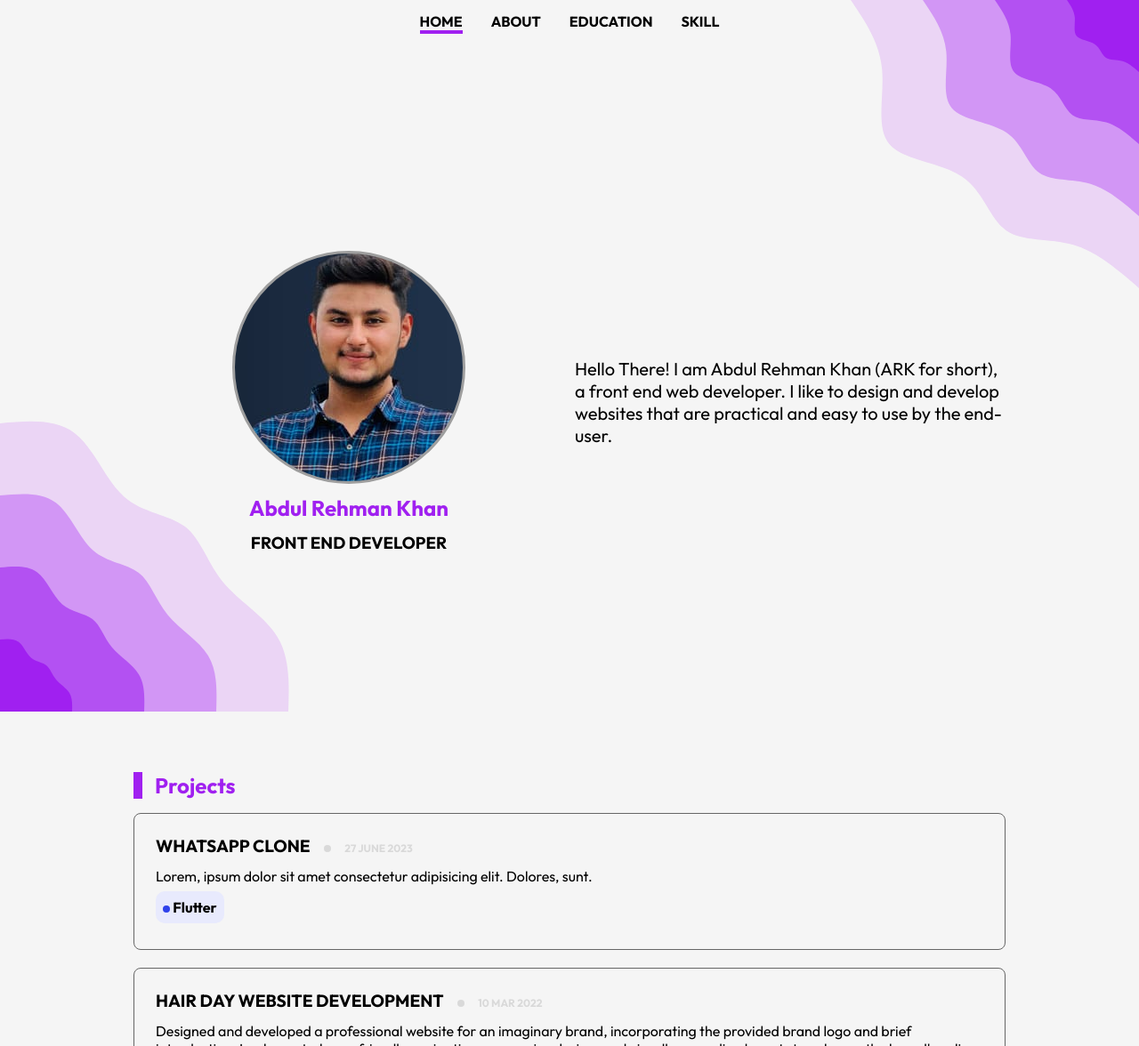
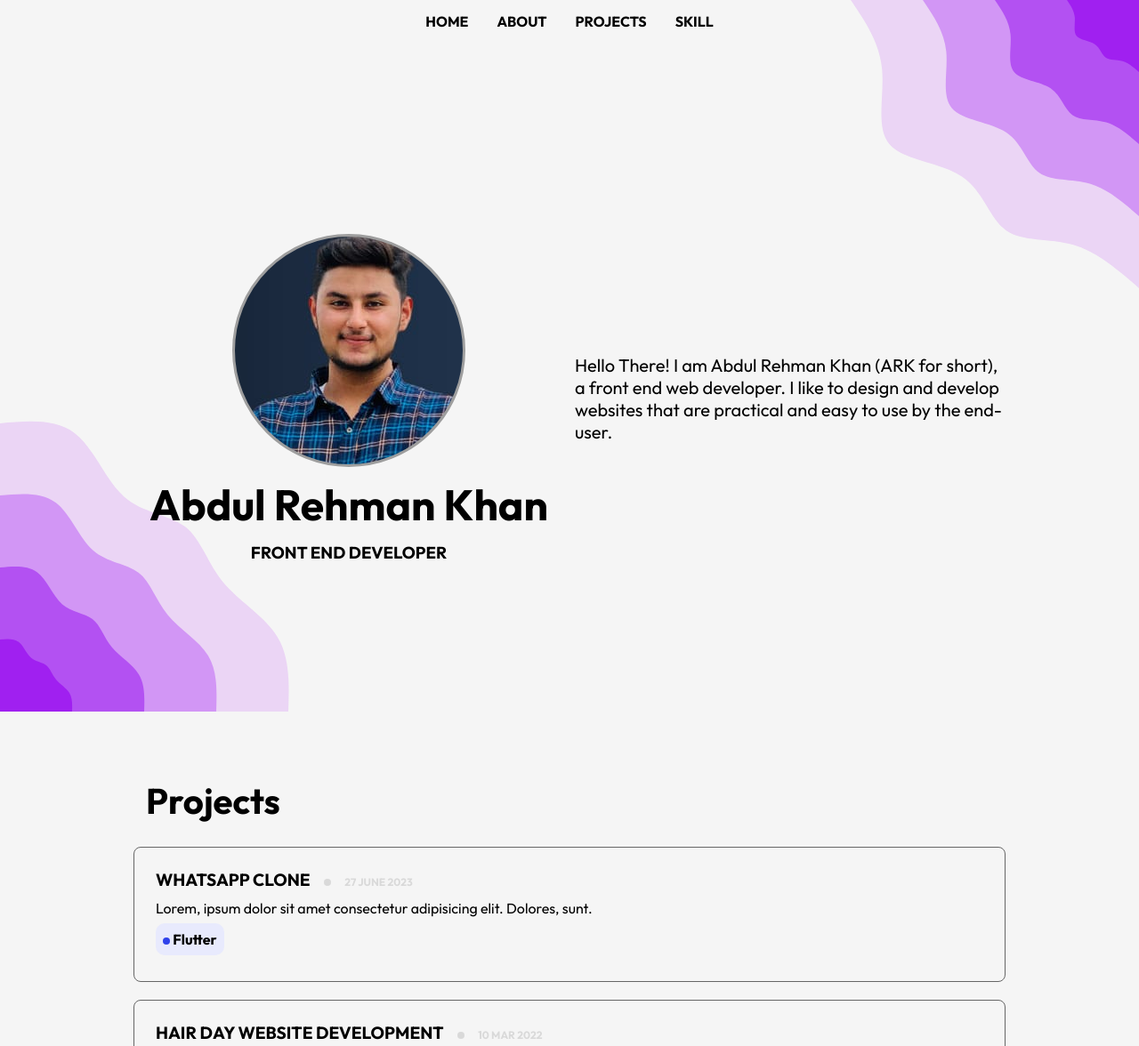
Before and after one commit to Codewith-ARK/portfolio, a plain HTML site: page index.html in a window 1280 px wide. Shown: the top 1176 px of the page at 89% size. Drawn offline with Linux system fonts and the light colour scheme.

Commit message:
[🧹] cleaned the text styles

```diff
--- a/index.html
+++ b/index.html
@@ -10,16 +10,16 @@
 	<link rel="stylesheet" href="styles/home_page_style.css" />
 	<link rel="stylesheet" href="styles/project-boxes-style.css" />
 	<link rel="stylesheet" href="styles/eplipses.css" />
-	<link rel="stylesheet" href="styles/text-style.css" />
-	<link rel="stylesheet" href="styles/global_styles.css" />
+	<link rel="stylesheet" href="styles/global__styles.css" />
+	<link rel="stylesheet" href="styles/global__text_style.css">
 </head>
 
 <body>
 	<nav>
-		<a href="#" id="active">Home</a>
+		<a href="#hero" id="active">Home</a>
 		<a href="#">About</a>
-		<a href="#">Education</a>
-		<a href="#">Skill</a>
+		<a href="#projects">Projects</a>
+		<a href="#skills">Skill</a>
 	</nav>
 	<main>
 		<section id="hero">
@@ -41,12 +41,12 @@
 		<section id="projects">
 			<div class="project-container">
 				<div class="txt-container">
-					<h1 class="container-heading sub-heading">Projects</h1>
+					<h2 class="">Projects</h2>
 				</div>
 				<div class="card-container">
 					<div class="card">
 						<!-- <div class="new-indicator"></div> -->
-						<h2 class="card-heading">Whatsapp Clone</h2>
+						<h3 class="card-heading">Whatsapp Clone</h3>
 						<div class="elipse"></div>
 						<p class="date">27 June 2023</p>
 						<p class="description">
@@ -59,7 +59,7 @@
 						</div>
 					</div>
 					<div class="card">
-						<h2 class="card-heading">Hair Day Website Development</h2>
+						<h3 class="card-heading">Hair Day Website Development</h3>
 						<div class="elipse"></div>
 						<p class="date">10 Mar 2022</p>
 						<p class="description">
@@ -89,9 +89,9 @@
 						</div>
 					</div>
 					<div class="card">
-						<h2 class="card-heading">
+						<h3 class="card-heading">
 							Lulu Lemon E-Commerce Website Development
-						</h2>
+						</h3>
 						<div class="elipse"></div>
 						<p class="date">10 Mar 2022</p>
 						<p class="description">
@@ -113,7 +113,7 @@
 						</div>
 					</div>
 					<div class="card">
-						<h2 class="card-heading">Todo-List Application</h2>
+						<h3 class="card-heading">Todo-List Application</h3>
 						<div class="elipse"></div>
 						<p class="date">10 Mar 2022</p>
 						<p class="description">
@@ -126,7 +126,7 @@
 						</div>
 					</div>
 					<div class="card">
-						<h2 class="card-heading">Web Development</h2>
+						<h3 class="card-heading">Web Development</h3>
 						<div class="elipse"></div>
 						<p class="date">10 Mar 2022</p>
 						<p class="description">
--- a/styles/global_styles.css
+++ b/styles/global__styles.css
@@ -18,23 +18,23 @@ nav a {
   font-family: "Outfit", sans-serif;
   font-weight: 700;
 
-  border-bottom: 4px solid #a020f000;
+  border-bottom: 4px solid var(--dark-purple)00;
   transition: border-bottom 0.2s ease-in-out;
 
 }
 
 nav>a:hover {
-  border-bottom: 4px solid #a020f0;
+  border-bottom: 4px solid var(--dark-purple);
 }
 
 nav>a#active {
-  border-bottom: 4px solid #a020f0;
+  border-bottom: 4px solid var(--dark-purple);
 }
 
 footer {
   padding: 1.25rem;
   margin-top: 1.25rem;
-  background-color: #a020f0;
+  background-color: var(--dark-purple);
   color: #fff;
   font-weight: 700;
 }
@@ -83,7 +83,7 @@ hr {
 }
 
 ::selection {
-  background-color: #a020f091;
+  background-color: var(--dark-purple)91;
   color: #fff;
 }
 
@@ -96,9 +96,9 @@ hr {
   border-radius: 0;
 }
 
-/* Set the scrollbar color to #a020f0 */
+/* Set the scrollbar color to var(--dark-purple) */
 ::-webkit-scrollbar-thumb {
-  background-color: #a020f0;
+  background-color: var(--dark-purple);
 }
 
 /* When the scrollbar is hovered, increase its width by 2px */
@@ -113,7 +113,7 @@ hr {
 
 /* Set the opacity of the scrollbar tracker to 50% */
 ::-webkit-scrollbar-track {
-  background-color: #a020f04b;
+  background-color: var(--dark-purple)4b;
 }
 
 /*? Media Query ?*/
--- /dev/null
+++ b/styles/global__text_style.css
@@ -0,0 +1,14 @@
+body{
+  font-family: "Outfit", sans-serif;
+  font-size: 1rem;
+}
+h1{
+  font-size: 3rem;
+}
+h2{
+  font-size: 2.5rem;
+  color: var(--dark-purple);
+  border-left: 10px solid var(--dark-purple);
+  padding-left: 14px;   /* The seperation b/w the border and the text */
+  margin: 0.67em 0;
+}
--- a/styles/home_page_style.css
+++ b/styles/home_page_style.css
@@ -2,6 +2,9 @@
 
 :root {
     --light-gray: #dfdfdfee;
+}
+html{
+    scroll-behavior: smooth;
 }
 body {
     font-family: "Outfit", sans-serif;
@@ -69,7 +72,7 @@ nav a {
 }
 
 .hero-title {
-    color: #a020f0;
+    color: var(--dark-purple);
 }
 
 .about>.img-wrapper>img {
@@ -80,6 +83,9 @@ nav a {
 @media (max-width: 768px) {
     .hero-wrapper {
         padding: 0.75rem;
+    }
+    .hero-title{
+        font-size: 2rem;
     }
 
     .text-wrapper {
--- a/styles/text-style.css
+++ /dev/null
@@ -1,23 +0,0 @@
-@import url('https://fonts.googleapis.com/css2?family=Outfit:wght@400;700&family=Roboto:wght@400;700&display=swap');
-body {
-    font-family: 'Outfit', sans-serif;
-}
-.title-heading {
-    font-family: 'Outfit';
-    font-style: normal;
-    font-weight: 700;
-    font-size: 48px;
-
-    margin-bottom: 0;
-}
-
-.sub-heading {
-    color: #A020F0;
-    border-left: 10px solid #A020F0;
-    padding-left: 14px;
-}
-
-.container-heading {
-    margin: 0.67em 0;
-
-}
```
Also changed, not shown: 1 other file.
